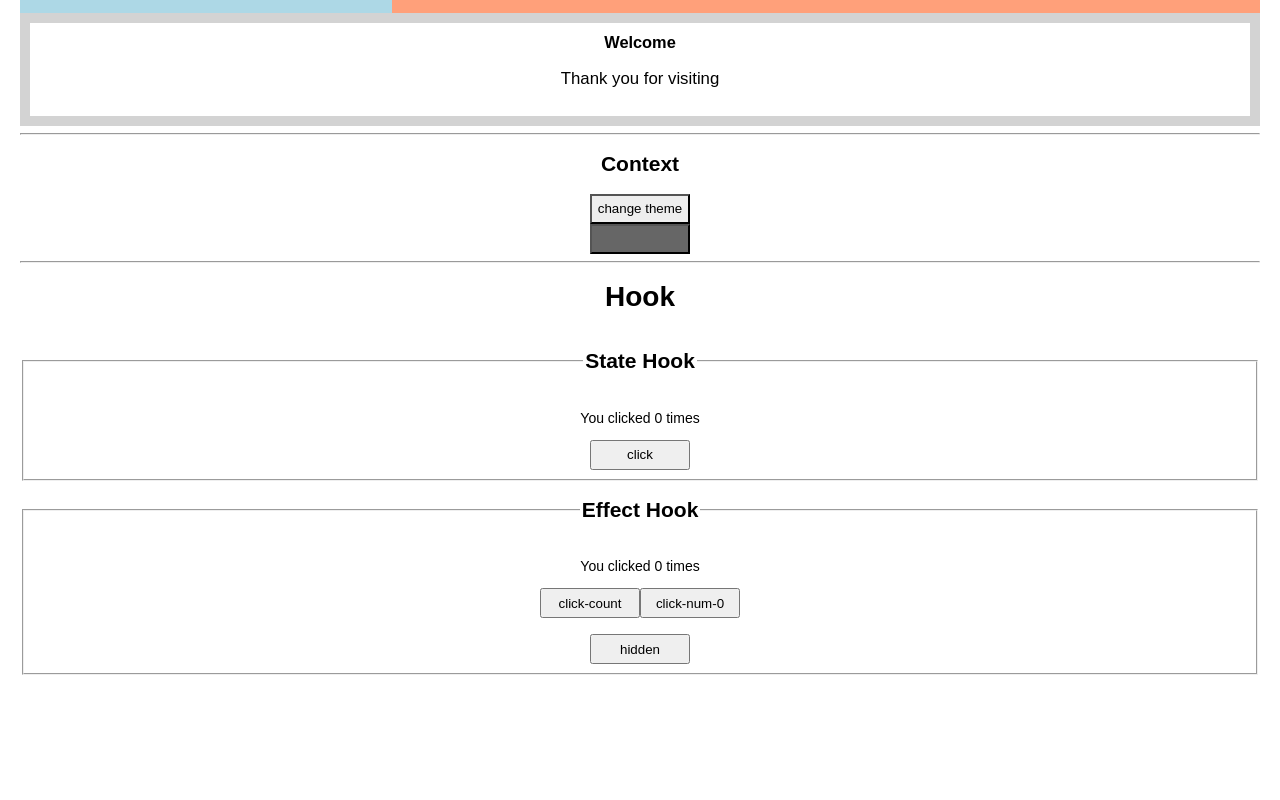
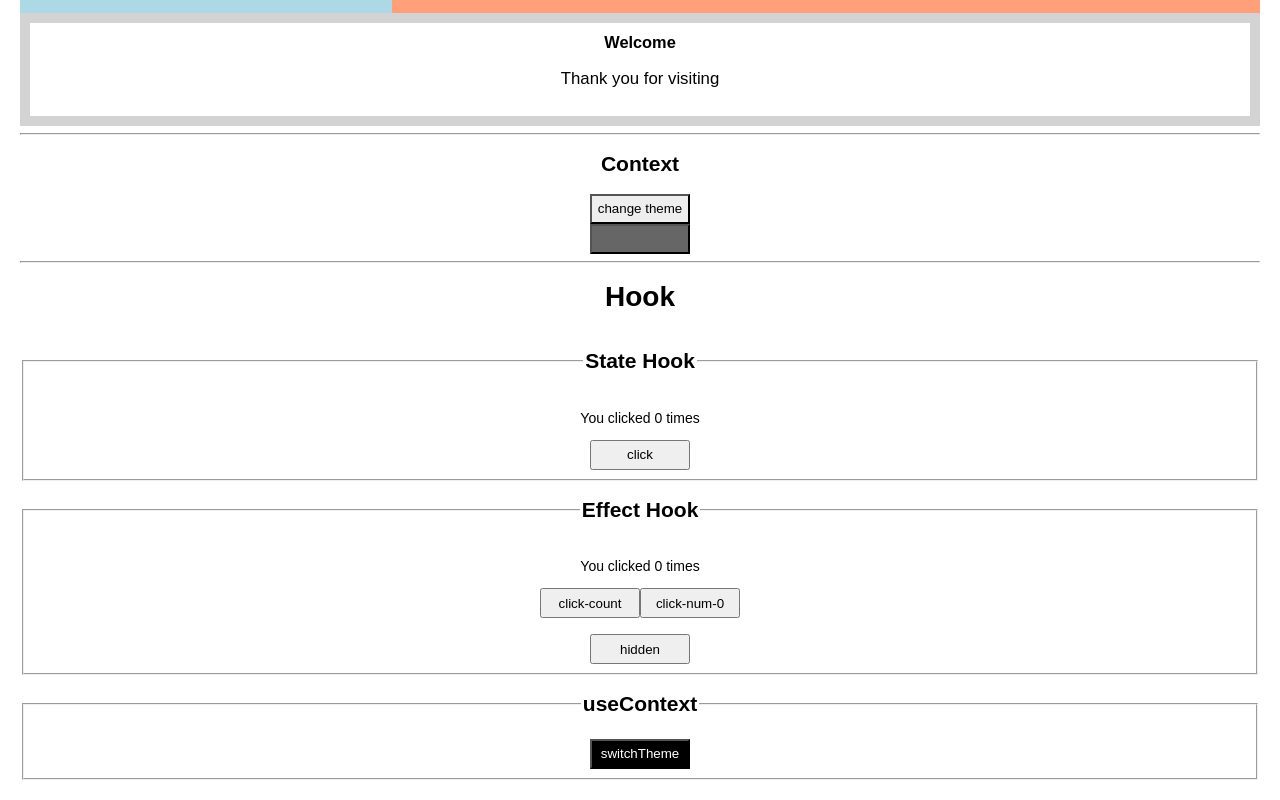
Before and after one commit to JackLiR8/react-learning, a React (Create React App) app: page / in a window 1280 px wide. Shown: the part 1770-2570 px from the top of the page. Before the commit the page ends 2465 px from the top, so only its background shows below. Built offline with nearby package versions, Linux system fonts and the light colour scheme.

Commit message:
:sparkles: New Feature: hook-useContext

```diff
--- a/src/hook/HookDisplay.js
+++ b/src/hook/HookDisplay.js
@@ -1,6 +1,7 @@
 import React from 'react'
 import StateHook from './StateHook'
 import EffectHook from './EffectHook'
+import Board from './useContext'
 
 function HookDisplay() {
   return (
@@ -8,6 +9,7 @@ function HookDisplay() {
       <h1>Hook</h1>
       <StateHook />
       <EffectHook />
+      <Board />
     </div>
   )
 }
--- /dev/null
+++ b/src/hook/useContext.js
@@ -0,0 +1,64 @@
+import React, { useState, useContext } from 'react'
+
+const themes = {
+  light: {
+    background: 'white',
+    color: 'blue'
+  },
+  dark: {
+    background: 'black',
+    color: 'white'
+  }
+}
+
+const ThemeContext = React.createContext(themes.light)
+
+function Board() {
+  const [theme, setTheme] = useState(themes.dark)
+  const switchTheme = () => {
+    setTheme(theme => {
+      return theme === themes.dark ? themes.light : themes.dark
+    })
+  }
+
+  return (
+    <fieldset>
+      <legend><h2>useContext</h2></legend>
+      <ThemeContext.Provider value={theme}>
+        <Toolbar switchTheme={switchTheme} />
+      </ThemeContext.Provider>
+    </fieldset>
+  )
+}
+
+function Toolbar(props) {
+  const { switchTheme } = props;
+  return (
+    <div>
+      <TButton onClick={switchTheme}>
+        switchTheme
+      </TButton>
+    </div>
+  )
+}
+
+/**
+ * 注意<button {...props}></button> 中的{...props}非常重要
+ * 把写在组件上的props绑定到组件内部的button上，包括onClick={...}
+ */
+function TButton(props) {
+  const theme = useContext(ThemeContext)
+  return (
+    <button
+      {...props}
+      style={{
+        background: theme.background,
+        color: theme.color,
+        width: '50px',
+        height: '30px'
+      }}>
+    </button>
+  )
+}
+
+export default Board
```
